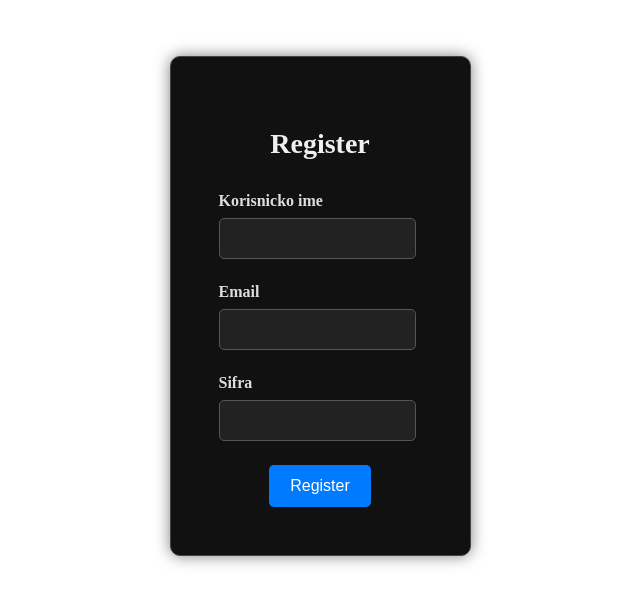
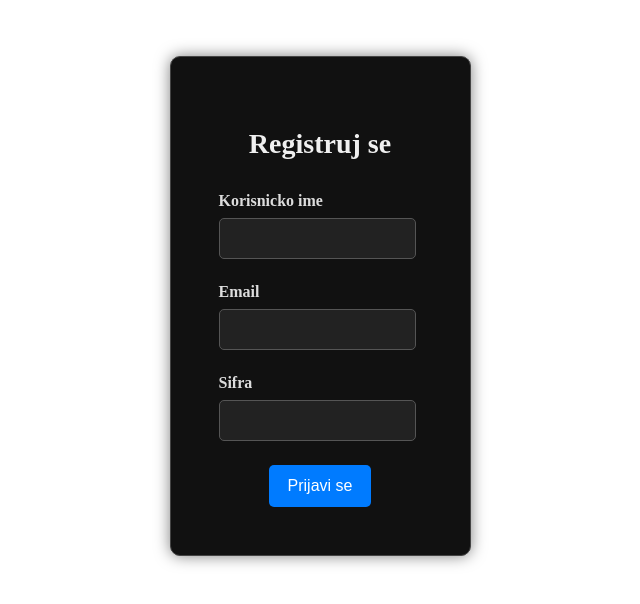
Before and after one commit to borisstevanovic96/tasks, a React (Create React App) app in the folder ui/: page /register in a window 1280 px wide. Shown: the top 604 px of the page, without its empty margins (320-960 px from the left). Built offline with nearby package versions, Linux system fonts and the light colour scheme.

Commit message:
Update Register.js

```diff
--- a/ui/src/components/Register.js
+++ b/ui/src/components/Register.js
@@ -80,7 +80,7 @@ function Register() {
 
   return (
     <div className="register-container">
-      <h2>Register</h2>
+      <h2>Registruj se</h2>
       {submitted ? (
         <div className="success-message">Registration successful!</div>
       ) : (
@@ -130,7 +130,7 @@ function Register() {
           {serverError && <div className="server-error">{serverError}</div>}
 
           <button type="submit" className="submit-button" disabled={loading}>
-            {loading ? 'Registering...' : 'Register'}
+            {loading ? 'Prijavljuje se...' : 'Prijavi se'}
           </button>
         </form>
       )}
```
